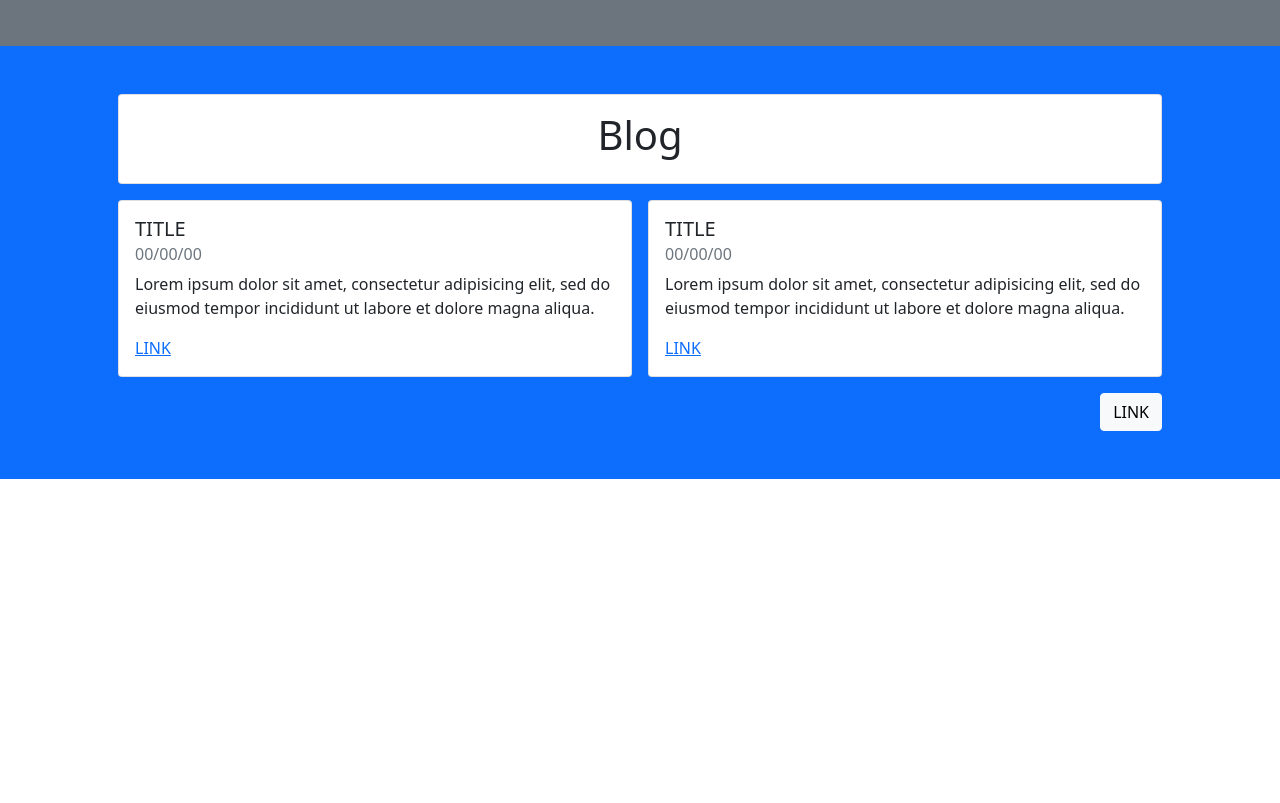
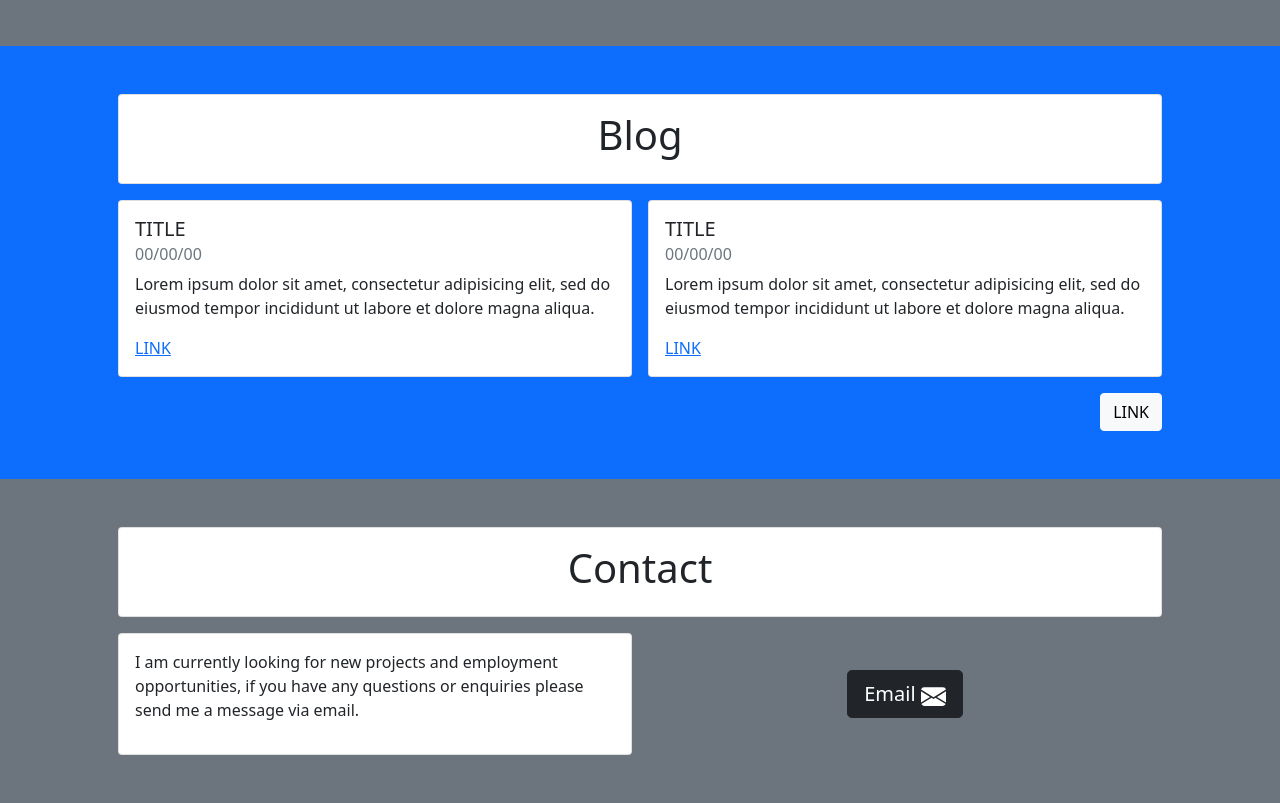
Before and after one commit to alexander-crawford/alexander-crawford.github.io, a website: page www/index.html in a window 1280 px wide. Shown: the part 2302-3105 px from the top of the page. Before the commit the page ends 2781 px from the top, so only its background shows below. Drawn offline with Linux system fonts and the light colour scheme.

Commit message:
add contact card

```diff
--- a/www/index.html
+++ b/www/index.html
@@ -315,5 +315,33 @@
         </div>
       </div>
     </div>
+    <div class="bg-secondary">
+      <div class="container p-5">
+        <div class="card mb-3">
+          <div class="card-body mx-auto">
+            <div class="card-tite">
+              <h1>Contact</h1>
+            </div>
+          </div>
+        </div>
+        <div class="row g-3">
+          <div class="col-md-6">
+            <div class="card">
+              <div class="card-body">
+                <div class="card-text">
+                  <p>I am currently looking for new projects and employment opportunities, if you have any questions or enquiries please send me a message via email.</p>
+                </div>
+              </div>
+            </div>
+          </div>
+          <div class="col-md-6 d-flex justify-content-center align-items-center">
+            <a class="btn btn-dark btn-lg" href="mailto:mail@alexander-crawford.com">
+              Email
+              <img src="svg/mail.svg" alt="mail logo">
+            </a>
+          </div>
+        </div>
+      </div>
+    </div>
   </body>
 </html>
```
